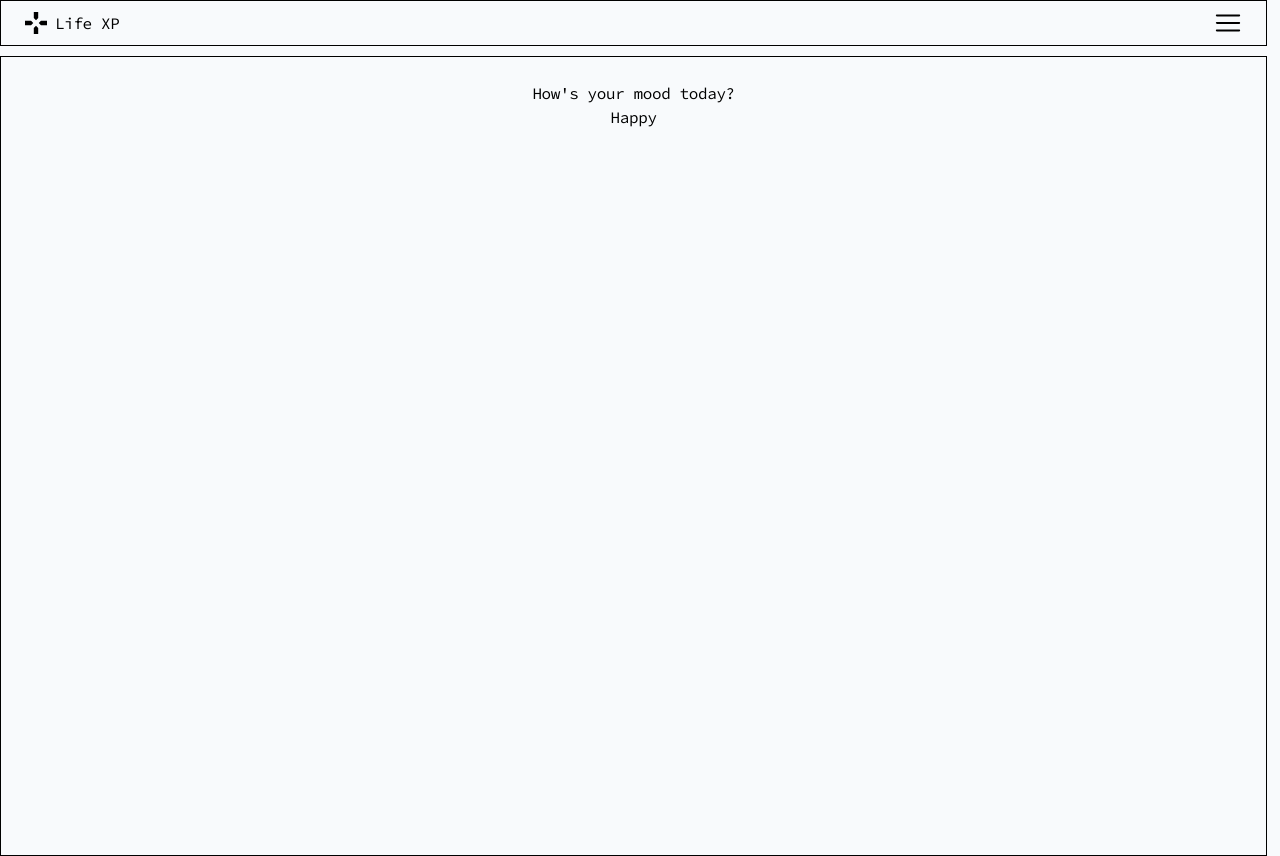
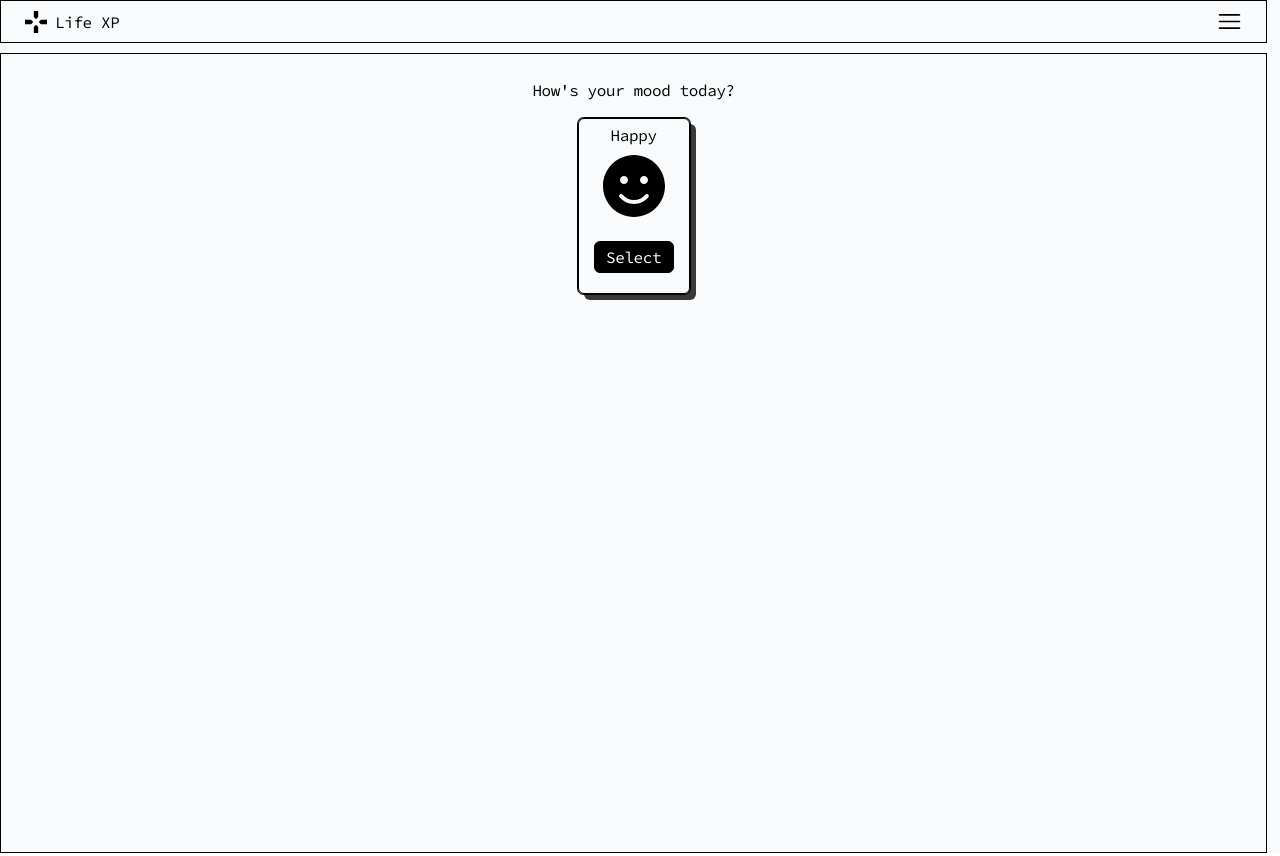
Before and after one commit to LifeXPOnline/LifeXP, a React (Vite) app: page / in a window 1280 px wide. Built offline with nearby package versions, Linux system fonts and the light colour scheme.

Commit message:
check-in cards

```diff
--- a/src/Components/CheckinPage/Checkin.tsx
+++ b/src/Components/CheckinPage/Checkin.tsx
@@ -1,22 +1,40 @@
+import { HiEmojiHappy } from "react-icons/hi";
+
 const Checkin = () => {
+
+    const Happy = () =>{
+        return <svg width="62" height="62" viewBox="0 0 62 62" fill="none" xmlns="http://www.w3.org/2000/svg">
+                <path d="M31 0C13.875 0 0 13.875 0 31C0 48.125 13.875 62 31 62C48.125 62 62 48.125 62 31C62 13.875 48.125 0 31 0ZM41 21C43.2125 21 45 22.7875 45 25C45 27.2125 43.2125 29 41 29C38.7875 29 37 27.2125 37 25C37 22.7875 38.7875 21 41 21ZM21 21C23.2125 21 25 22.7875 25 25C25 27.2125 23.2125 29 21 29C18.7875 29 17 27.2125 17 25C17 22.7875 18.7875 21 21 21ZM45.35 42.275C41.7875 46.55 36.5625 49 31 49C25.4375 49 20.2125 46.55 16.65 42.275C14.95 40.2375 18.025 37.6875 19.725 39.7125C22.525 43.075 26.625 44.9875 31 44.9875C35.375 44.9875 39.475 43.0625 42.275 39.7125C43.95 37.6875 47.0375 40.2375 45.35 42.275Z" fill="black"/>
+            </svg>
+
+    }
+
     return(
     <div className="border-[1.5px] border-black mt-[10px] h-screen md:w-[99%]">
         <button>
 
         </button>
         <div className="flex flex-col items-center">
-            <h1>
+            <h1 className="mb-4">
                 How's your mood today?
             </h1>
             {/* Mood cards */}
             <div>
-                <div>
-                    <h1>
+                <div className=" flex flex-col items-center w-28 h-44
+                rounded-md border-[1.2px] border-black shadow-sharp-md">
+
+                    <h1 className="mt-1 mb-2">
                         Happy
                     </h1>
+
+                    {Happy()}
+
+                    <button className="h-8 w-20 mt-6 rounded-md bg-black text-white border border-black">Select</button>
                 </div>
             </div>
+
         </div>
+
     </div>)
 }
 export default Checkin
--- a/src/Components/Navbar.tsx
+++ b/src/Components/Navbar.tsx
@@ -33,7 +33,7 @@ const Navbar = () =>{
             </div>
             <div className=''>
                 <RxHamburgerMenu
-                    size={28}
+                    size={25}
                     className='cursor-pointer mr-6'
                     onClick={()=>{setHamburgerOption(!hamburgerOption)}}
                 />
@@ -45,7 +45,7 @@ const Navbar = () =>{
 
             <div className='absolute top-[9px] right-[25.5px]'>
                 <RxHamburgerMenu
-                    size={28}
+                    size={25}
                     className='cursor-pointer'
                     onClick={()=>{setHamburgerOption(!hamburgerOption)}}
                 />
```
